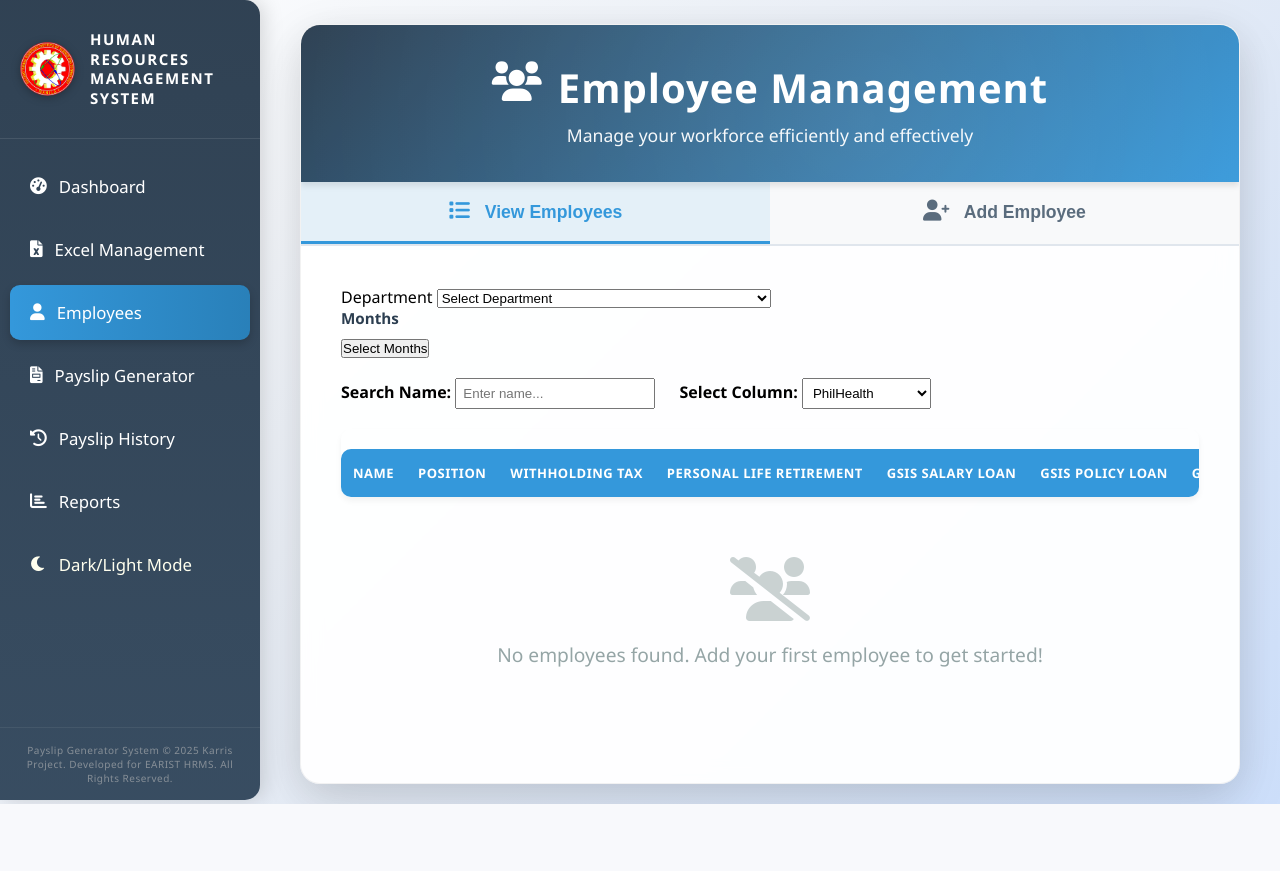
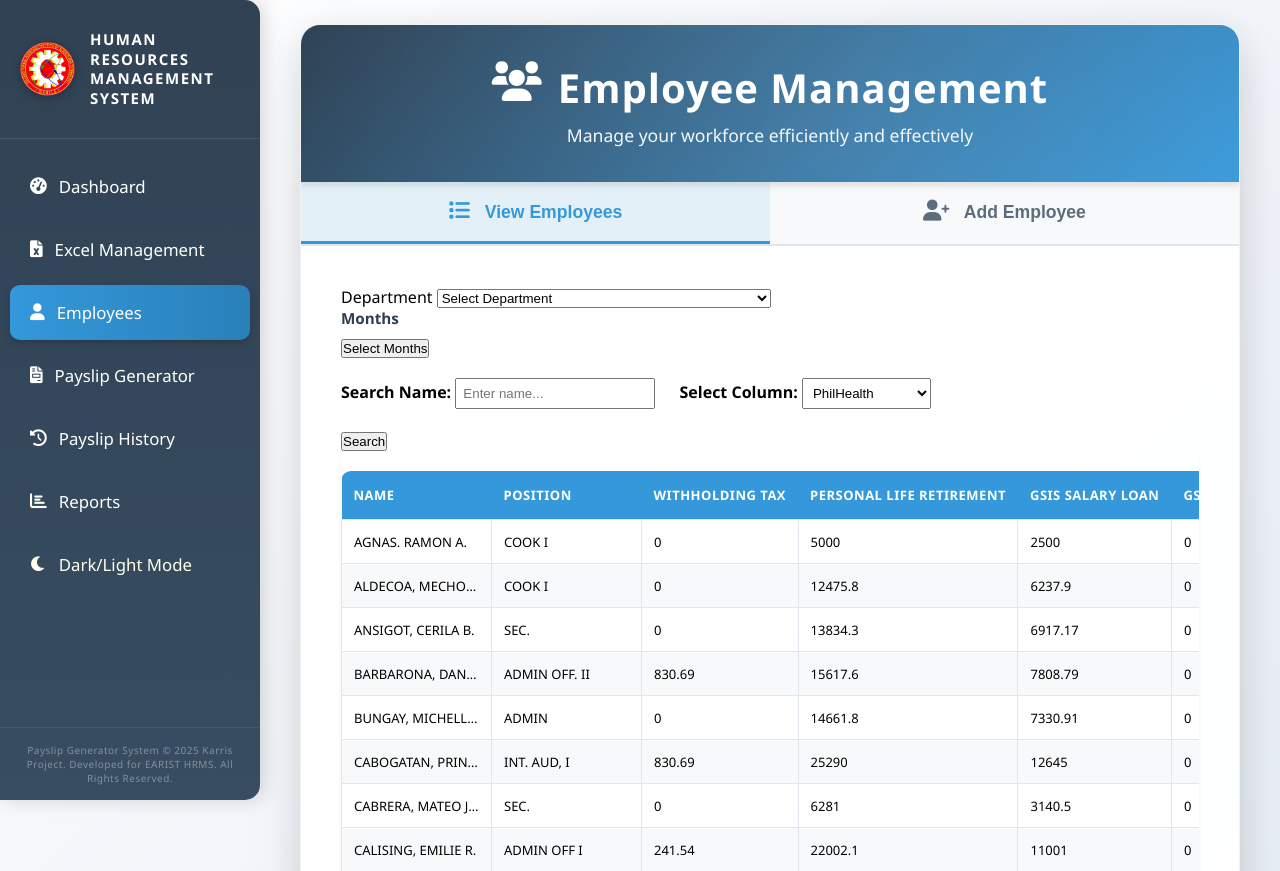
Before and after one commit to karris041402/payslip-softeng, a PHP site: page /employee.php in a window 1280 px wide. Shown: the top 871 px of the page. Before the commit the page ends 804 px from the top, so only its background shows below. Run offline with PHP 8.4, Linux system fonts and the light colour scheme; data comes from the database, SQL or seed files in the repository; lists and menus that the app fills with data are empty.

Commit message:
Update employee.php

```diff
--- a/employee.php
+++ b/employee.php
@@ -826,6 +826,7 @@
                         </select>
                     </div>
 
+                    <button class="button-actions">Search</button>
 
                 </div>
 
@@ -892,11 +893,11 @@
                         <div class="form-grid">
                             <div class="form-group">
                                 <label for="name">Employee Name *</label>
-                                <input type="text" id="name" name="name" required placeholder="Enter full name">
+                                <input type="text" id="name" name="name" required placeholder="Enter full name" required>
                             </div>
                             <div class="form-group">
                                 <label for="position">Position *</label>
-                                <input type="text" id="position" name="position" required placeholder="Enter position">
+                                <input type="text" id="position" name="position" required placeholder="Enter position" required>
                             </div>
                             <div class="form-group">
                                 <label for="department">Department</label>
@@ -947,105 +948,105 @@
                         <div class="form-grid">
                             <div class="form-group">
                                 <label for="rateNbc594">rateNbc594</label>
-                                <input type="number" step="0.01" id="rateNbc594" name="rateNbc594" placeholder="0.00">
+                                <input type="number" step="0.01" id="rateNbc594" name="rateNbc594" placeholder="0.00" required>
                             </div>
                             <div class="form-group">
                                 <label for="nbcDiffl597">nbcDiff594</label>
-                                <input type="number" step="0.01" id="nbcDiff594" name="nbcDiffl597" placeholder="0.00">
+                                <input type="number" step="0.01" id="nbcDiff594" name="nbcDiffl597" placeholder="0.00" required>
                             </div>
                             <div class="form-group">
                                 <label for="increment">Increment</label>
-                                <input type="number" step="0.01" id="increment" name="increment" placeholder="0.00">
+                                <input type="number" step="0.01" id="increment" name="increment" placeholder="0.00" required>
                             </div>
 
                             <div class="form-group">
                                 <label for="grossSalary">Gross Salary</label>
-                                <input type="number" step="0.01" id="grossSalary" name="grossSalary" placeholder="0.00">
+                                <input type="number" step="0.01" id="grossSalary" name="grossSalary" placeholder="0.00" required>
                             </div>
 
                             <div class="form-group">
                                 <label for="absent">Absent</label>
-                                <input type="number" step="0.01" id="absent" name="absent" placeholder="0.00">
+                                <input type="number" step="0.01" id="absent" name="absent" placeholder="0.00" required>
                             </div>
 
                             <div class="form-group">
                                 <label for="days">Days</label>
-                                <input type="number" step="0.01" id="days" name="days" placeholder="0.00">
+                                <input type="number" step="0.01" id="days" name="days" placeholder="0.00" required>
                             </div>
 
                             <div class="form-group">
                                 <label for="hours">Hours</label>
-                                <input type="number" step="0.01" id="hours" name="hours" placeholder="0.00">
+                                <input type="number" step="0.01" id="hours" name="hours" placeholder="0.00" required>
                             </div>
 
                             <div class="form-group">
                                 <label for="minutes">Minutes</label>
-                                <input type="number" step="0.01" id="minutes" name="minutes" placeholder="0.00">
+                                <input type="number" step="0.01" id="minutes" name="minutes" placeholder="0.00" required>
                             </div>
 
                             <div class="form-group">
                                 <label for="withHoldingTax">Withholding Tax</label>
-                                <input type="number" step="0.01" id="withHoldingTax" name="withHoldingTax" placeholder="0.00">
+                                <input type="number" step="0.01" id="withHoldingTax" name="withHoldingTax" placeholder="0.00" required>
                             </div>
 
                             <div class="form-group">
                                 <label for="totalGsisDeds">Total GSIS Deductions</label>
-                                <input type="number" step="0.01" id="totalGsisDeds" name="totalGsisDeds" placeholder="0.00">
+                                <input type="number" step="0.01" id="totalGsisDeds" name="totalGsisDeds" placeholder="0.00" required>
                             </div>
 
                             <div class="form-group">
                                 <label for="totalPagibigDeds">Total PAG-IBIG Deductions</label>
-                                <input type="number" step="0.01" id="totalPagibigDeds" name="totalPagibigDeds" placeholder="0.00">
+                                <input type="number" step="0.01" id="totalPagibigDeds" name="totalPagibigDeds" placeholder="0.00" required>
                             </div>
 
                             <div class="form-group">
                                 <label for="philHealthEmployeeShare">PhilHealth Employee Share</label>
-                                <input type="number" step="0.01" id="philHealthEmployeeShare" name="philHealthEmployeeShare" placeholder="0.00">
+                                <input type="number" step="0.01" id="philHealthEmployeeShare" name="philHealthEmployeeShare" placeholder="0.00" required>
                             </div>
 
                             <div class="form-group">
                                 <label for="totalOtherDeds">Total Other Deductions</label>
-                                <input type="number" step="0.01" id="totalOtherDeds" name="totalOtherDeds" placeholder="0.00">
+                                <input type="number" step="0.01" id="totalOtherDeds" name="totalOtherDeds" placeholder="0.00" required>
                             </div>
 
                             <div class="form-group">
                                 <label for="totalDeds">Total Deductions</label>
-                                <input type="number" step="0.01" id="totalDeds" name="totalDeds" placeholder="0.00">
+                                <input type="number" step="0.01" id="totalDeds" name="totalDeds" placeholder="0.00" required>
                             </div>
 
                             <div class="form-group">
                                 <label for="pay1st">1st Pay</label>
-                                <input type="number" step="0.01" id="pay1st" name="pay1st" placeholder="0.00">
+                                <input type="number" step="0.01" id="pay1st" name="pay1st" placeholder="0.00" required>
                             </div>
 
                             <div class="form-group">
                                 <label for="pay2nd">2nd Pay</label>
-                                <input type="number" step="0.01" id="pay2nd" name="pay2nd" placeholder="0.00">
+                                <input type="number" step="0.01" id="pay2nd" name="pay2nd" placeholder="0.00" required>
                             </div>
 
                             <div class="form-group">
                                 <label for="rtIns">RT Insurance</label>
-                                <input type="number" step="0.01" id="rtIns" name="rtIns" placeholder="0.00">
+                                <input type="number" step="0.01" id="rtIns" name="rtIns" placeholder="0.00" required>
                             </div>
 
                             <div class="form-group">
                                 <label for="employeesCompensation">Employee's Compensation</label>
-                                <input type="number" step="0.01" id="employeesCompensation" name="employeesCompensation" placeholder="0.00">
+                                <input type="number" step="0.01" id="employeesCompensation" name="employeesCompensation" placeholder="0.00" required>
                             </div>
 
                             <div class="form-group">
                                 <label for="philHealthGovernmentShare">PhilHealth Government Share</label>
-                                <input type="number" step="0.01" id="philHealthGovernmentShare" name="philHealthGovernmentShare" placeholder="0.00">
+                                <input type="number" step="0.01" id="philHealthGovernmentShare" name="philHealthGovernmentShare" placeholder="0.00" required>
                             </div>
 
                             <div class="form-group">
                                 <label for="pagibig">PAG-IBIG</label>
-                                <input type="number" step="0.01" id="pagibig" name="pagibig" placeholder="0.00">
+                                <input type="number" step="0.01" id="pagibig" name="pagibig" placeholder="0.00" required>
                             </div>
 
                             <div class="form-group">
                                 <label for="netSalary">Net Salary</label>
-                                <input type="number" step="0.01" id="netSalary" name="netSalary" placeholder="0.00">
+                                <input type="number" step="0.01" id="netSalary" name="netSalary" placeholder="0.00" required>
                             </div>
 
                         </div>
@@ -1056,122 +1057,122 @@
                         <div class="form-grid">
                             <div class="form-group">
                                 <label for="withholdingTax">Withholding Tax</label>
-                                <input type="number" step="0.01" id="withholdingTax" name="withholdingTaxRemit" placeholder="0.00">
+                                <input type="number" step="0.01" id="withholdingTax" name="withholdingTaxRemit" placeholder="0.00" required>
                             </div>
 
                             <div class="form-group">
                                 <label for="personalLifeRet">Personal Life Retirement</label>
-                                <input type="number" step="0.01" id="personalLifeRet" name="personalLifeRetRemit" placeholder="0.00">
+                                <input type="number" step="0.01" id="personalLifeRet" name="personalLifeRetRemit" placeholder="0.00" required>
                             </div>
 
                             <div class="form-group">
                                 <label for="gsisSalaryLoan">GSIS Salary Loan</label>
-                                <input type="number" step="0.01" id="gsisSalaryLoan" name="gsisSalaryLoanRemit" placeholder="0.00">
+                                <input type="number" step="0.01" id="gsisSalaryLoan" name="gsisSalaryLoanRemit" placeholder="0.00" required>
                             </div>
 
                             <div class="form-group">
                                 <label for="gsisPolicyLoan">GSIS Policy Loan</label>
-                                <input type="number" step="0.01" id="gsisPolicyLoan" name="gsisPolicyLoanRemit" placeholder="0.00">
+                                <input type="number" step="0.01" id="gsisPolicyLoan" name="gsisPolicyLoanRemit" placeholder="0.00" required>
                             </div>
 
                             <div class="form-group">
                                 <label for="gfal">GFAL</label>
-                                <input type="number" step="0.01" id="gfal" name="gfalRemit" placeholder="0.00">
+                                <input type="number" step="0.01" id="gfal" name="gfalRemit" placeholder="0.00" required>
                             </div>
 
                             <div class="form-group">
                                 <label for="cpl">CPL</label>
-                                <input type="number" step="0.01" id="cpl" name="cplRemit" placeholder="0.00">
+                                <input type="number" step="0.01" id="cpl" name="cplRemit" placeholder="0.00" required>
                             </div>
 
                             <div class="form-group">
                                 <label for="mpl">MPL</label>
-                                <input type="number" step="0.01" id="mpl" name="mplRemit" placeholder="0.00">
+                                <input type="number" step="0.01" id="mpl" name="mplRemit" placeholder="0.00" required>
                             </div>
 
                             <div class="form-group">
                                 <label for="mplLite">MPL Lite</label>
-                                <input type="number" step="0.01" id="mplLite" name="mplLiteRemit" placeholder="0.00">
+                                <input type="number" step="0.01" id="mplLite" name="mplLiteRemit" placeholder="0.00" required>
                             </div>
 
                             <div class="form-group">
                                 <label for="emergencyLoan">Emergency Loan</label>
-                                <input type="number" step="0.01" id="emergencyLoan" name="emergencyLoanRemit" placeholder="0.00">
+                                <input type="number" step="0.01" id="emergencyLoan" name="emergencyLoanRemit" placeholder="0.00" required>
                             </div>
 
                             <div class="form-group">
                                 <label for="totalGsisDeds">Total GSIS Deductions</label>
-                                <input type="number" step="0.01" id="totalGsisDeds" name="totalGsisDedsRemit" placeholder="0.00">
+                                <input type="number" step="0.01" id="totalGsisDeds" name="totalGsisDedsRemit" placeholder="0.00" required>
                             </div>
 
                             <div class="form-group">
                                 <label for="pagibigFundCont">PAG-IBIG Fund Contribution</label>
-                                <input type="number" step="0.01" id="pagibigFundCont" name="pagibigFundContRemit" placeholder="0.00">
+                                <input type="number" step="0.01" id="pagibigFundCont" name="pagibigFundContRemit" placeholder="0.00" required>
                             </div>
 
                             <div class="form-group">
                                 <label for="pagibig2">PAG-IBIG 2</label>
-                                <input type="number" step="0.01" id="pagibig2" name="pagibig2Remit" placeholder="0.00">
+                                <input type="number" step="0.01" id="pagibig2" name="pagibig2Remit" placeholder="0.00" required>
                             </div>
 
                             <div class="form-group">
                                 <label for="multiPurpLoan">Multi-Purpose Loan</label>
-                                <input type="number" step="0.01" id="multiPurpLoan" name="multiPurpLoanRemit" placeholder="0.00">
+                                <input type="number" step="0.01" id="multiPurpLoan" name="multiPurpLoanRemit" placeholder="0.00" required>
                             </div>
 
                             <div class="form-group">
                                 <label for="pagibigCalamityLoan">PAG-IBIG Calamity Loan</label>
-                                <input type="number" step="0.01" id="pagibigCalamityLoan" name="pagibigCalamityLoanRemit" placeholder="0.00">
+                                <input type="number" step="0.01" id="pagibigCalamityLoan" name="pagibigCalamityLoanRemit" placeholder="0.00" required>
                             </div>
 
                             <div class="form-group">
                                 <label for="totalPagibigDeds">Total PAG-IBIG Deductions</label>
-                                <input type="number" step="0.01" id="totalPagibigDeds" name="totalPagibigDedsRemit" placeholder="0.00">
+                                <input type="number" step="0.01" id="totalPagibigDeds" name="totalPagibigDedsRemit" placeholder="0.00" required>
                             </div>
 
                             <div class="form-group">
                                 <label for="philHealth">PhilHealth</label>
-                                <input type="number" step="0.01" id="philHealth" name="philHealthRemit" placeholder="0.00">
+                                <input type="number" step="0.01" id="philHealth" name="philHealthRemit" placeholder="0.00" required>
                             </div>
 
                             <div class="form-group">
                                 <label for="disallowance">Disallowance</label>
-                                <input type="number" step="0.01" id="disallowance" name="disallowanceRemit" placeholder="0.00">
+                                <input type="number" step="0.01" id="disallowance" name="disallowanceRemit" placeholder="0.00" required>
                             </div>
 
                             <div class="form-group">
                                 <label for="landbankSalaryLoan">Landbank Salary Loan</label>
-                                <input type="number" step="0.01" id="landbankSalaryLoan" name="landbankSalaryLoanRemit" placeholder="0.00">
+                                <input type="number" step="0.01" id="landbankSalaryLoan" name="landbankSalaryLoanRemit" placeholder="0.00" required>
                             </div>
 
                             <div class="form-group">
                                 <label for="earistCreditCoop">Earist Credit Coop</label>
-                                <input type="number" step="0.01" id="earistCreditCoop" name="earistCreditCoopRemit" placeholder="0.00">
+                                <input type="number" step="0.01" id="earistCreditCoop" name="earistCreditCoopRemit" placeholder="0.00" required>
                             </div>
 
                             <div class="form-group">
                                 <label for="feu">FEU</label>
-                                <input type="number" step="0.01" id="feu" name="feuRemit" placeholder="0.00">
+                                <input type="number" step="0.01" id="feu" name="feuRemit" placeholder="0.00" required>
                             </div>
 
                             <div class="form-group">
                                 <label for="mtslaSalaryLoan">MTSLA Salary Loan</label>
-                                <input type="number" step="0.01" id="mtslaSalaryLoan" name="mtslaSalaryLoanRemit" placeholder="0.00">
+                                <input type="number" step="0.01" id="mtslaSalaryLoan" name="mtslaSalaryLoanRemit" placeholder="0.00" required>
                             </div>
 
                             <div class="form-group">
                                 <label for="esla">ESLA</label>
-                                <input type="number" step="0.01" id="esla" name="eslaRemit" placeholder="0.00">
+                                <input type="number" step="0.01" id="esla" name="eslaRemit" placeholder="0.00" required>
                             </div>
 
                             <div class="form-group">
                                 <label for="totalOtherDeds">Total Other Deductions</label>
-                                <input type="number" step="0.01" id="totalOtherDeds" name="totalOtherDedsRemit" placeholder="0.00">
+                                <input type="number" step="0.01" id="totalOtherDeds" name="totalOtherDedsRemit" placeholder="0.00" required>
                             </div>
 
                             <div class="form-group">
                                 <label for="totalDeds">Total Deductions</label>
-                                <input type="number" step="0.01" id="totalDeds" name="totalDedsRemit" placeholder="0.00">
+                                <input type="number" step="0.01" id="totalDeds" name="totalDedsRemit" placeholder="0.00" required>
                             </div>
 
                         </div>
@@ -1208,6 +1209,20 @@
 
         // Global employees array
         let employees = [];
+
+        async function loadEmployees() {
+            try {
+                const response = await fetch('getEmployeeData.php');
+                const data = await response.json();
+                employees = data;
+                renderEmployeeTable();
+            } catch (error) {
+                console.error('Error loading employees:', error);
+            }
+        }
+
+        document.addEventListener('DOMContentLoaded', loadEmployees);
+
 
         // Function to render employee table
         function renderEmployeeTable() {
```
